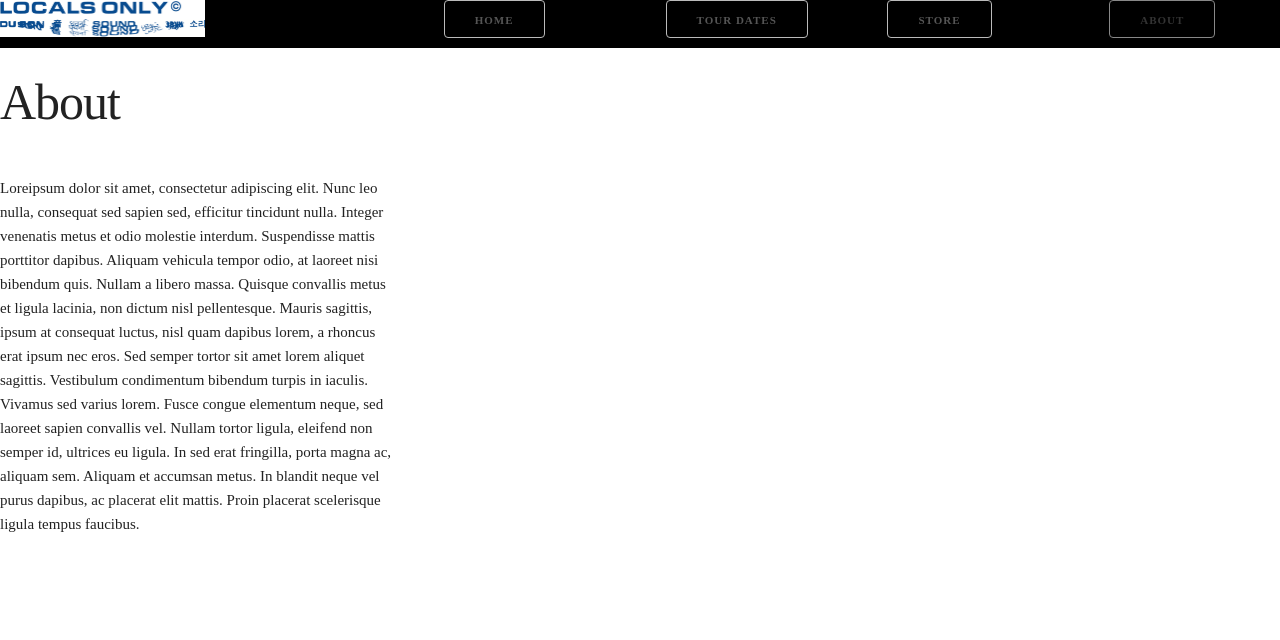
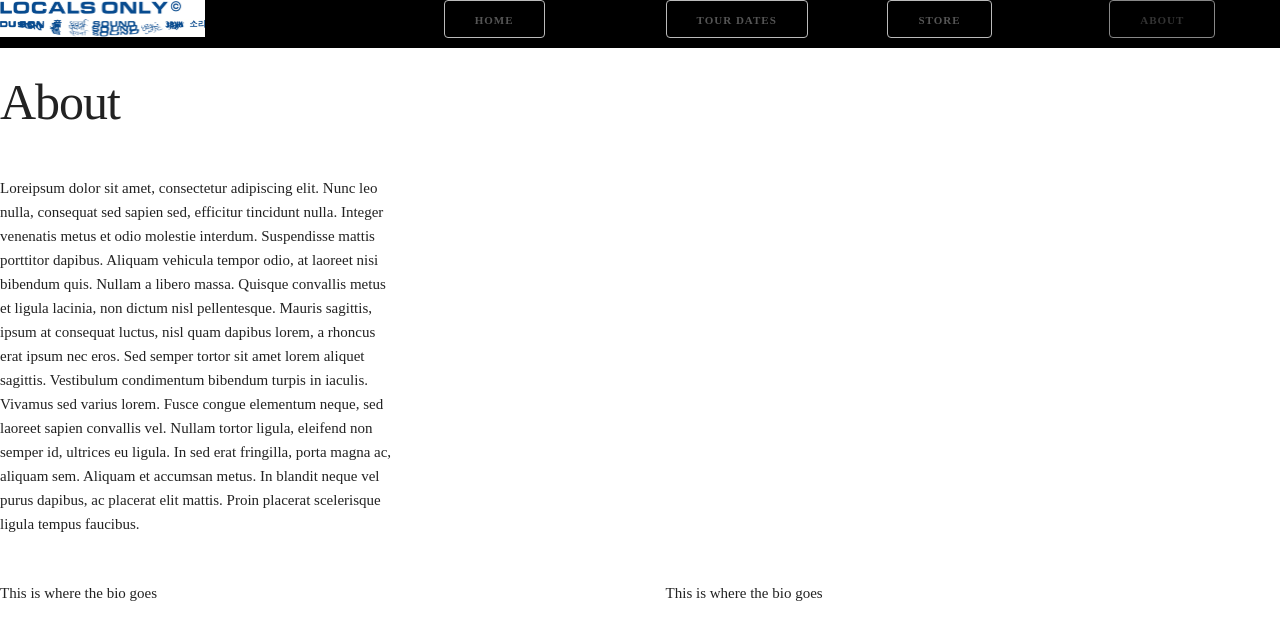
Before and after one commit to igniscyan/lofe, a React (Create React App) app: page / in a window 1280 px wide. Both pictures are taken after a click on the button "ABOUT". Shown: the top 640 px of the page. Built offline with nearby package versions, Linux system fonts and the light colour scheme.

Commit message:
About component creation

```diff
--- /dev/null
+++ b/src/Components/About/About.js
@@ -0,0 +1,30 @@
+import React from 'react';
+import './About.css';
+
+
+export class About extends React.Component {
+    constructor(props) {
+        super(props);
+        this.state = {};
+        this.background = [];
+    }
+
+/*
+How this works for right now:
+We pass the name of the member we're wanting to fill the component from,
+we use this name as a key in a JSON objet and this allows to fetch the artists
+photo and bio.
+*/
+
+
+    render() {
+        return (
+            <div className = 'one-half column'>
+                <h1>{this.props.member}</h1>
+                <p>
+                    This is where the bio goes
+                </p>
+            </div>
+        )
+    }
+}
--- a/src/Components/PageContent/PageContent.js
+++ b/src/Components/PageContent/PageContent.js
@@ -1,5 +1,7 @@
 import React from 'react';
 import './PageContent.css';
+import { About } from '../About/About'
+
 
 export class PageContent extends React.Component {
   constructor(props) {
@@ -56,14 +58,20 @@ export class PageContent extends React.Component {
           </div>
         );
       case 'About':
-       return (
+        return (
+          <div>
           <div className="row">
             <div className="one-third column">
               <h1>About</h1><br />
               <p>
                 Loreipsum dolor sit amet, consectetur adipiscing elit. Nunc leo nulla, consequat sed sapien sed, efficitur tincidunt nulla. Integer venenatis metus et odio molestie interdum. Suspendisse mattis porttitor dapibus. Aliquam vehicula tempor odio, at laoreet nisi bibendum quis. Nullam a libero massa. Quisque convallis metus et ligula lacinia, non dictum nisl pellentesque. Mauris sagittis, ipsum at consequat luctus, nisl quam dapibus lorem, a rhoncus erat ipsum nec eros. Sed semper tortor sit amet lorem aliquet sagittis. Vestibulum condimentum bibendum turpis in iaculis. Vivamus sed varius lorem. Fusce congue elementum neque, sed laoreet sapien convallis vel. Nullam tortor ligula, eleifend non semper id, ultrices eu ligula. In sed erat fringilla, porta magna ac, aliquam sem. Aliquam et accumsan metus. In blandit neque vel purus dapibus, ac placerat elit mattis. Proin placerat scelerisque ligula tempus faucibus.
-                </p>
+              </p>
             </div>
+          </div>
+          <div className='row'>
+            <About />
+            <About />
+          </div>
           </div>
         );
       default:
```
Also changed, not shown: src/Components/About/About.css (added).
